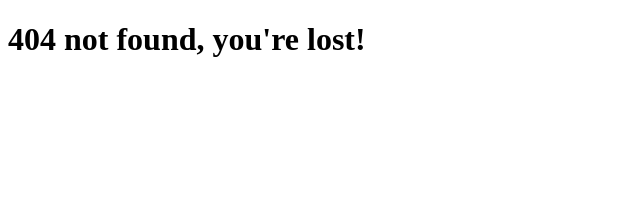
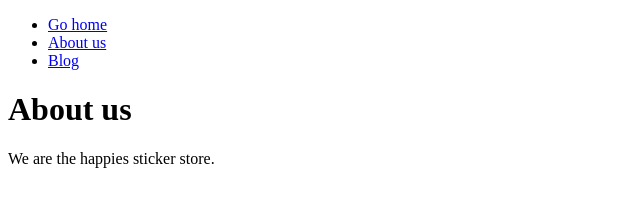
Before and after one commit to gahyeon-park/gatsby-typescript, a Gatsby site: page /about-us in a window 1280 px wide. Before the commit this address had no page. Shown: the whole page, without its empty margins (0-640 px from the left). Built offline with nearby package versions, Linux system fonts and the light colour scheme; Gatsby itself is replaced by a stand-in of ours.

Commit message:
#10.6 Layouts

```diff
--- /dev/null
+++ b/src/components/layout.tsx
@@ -0,0 +1,31 @@
+import React from "react";
+import { Link } from "gatsby";
+
+interface ILayoutProps {
+  children: any;
+  title: string;
+}
+
+export default function Layout({ children, title }: ILayoutProps) {
+  return (
+    <div>
+      <nav>
+        <ul>
+          <li>
+            <Link to="/">Go home</Link>
+          </li>
+          <li>
+            <Link to="/about-us">About us</Link>
+          </li>
+          <li>
+            <Link to="/blog">Blog</Link>
+          </li>
+        </ul>
+      </nav>
+      <main>
+        <h1>{title}</h1>
+        {children}
+      </main>
+    </div>
+  );
+}
--- /dev/null
+++ b/src/components/seo.tsx
@@ -0,0 +1,9 @@
+import React from "react";
+
+interface ISeoProps {
+  title: string;
+}
+
+export default function Seo({ title }: ISeoProps) {
+  return <title>{title} | DevStickers</title>;
+}
--- /dev/null
+++ b/src/pages/about-us.tsx
@@ -0,0 +1,17 @@
+import React from "react";
+import Layout from "../components/layout";
+import Seo from "../components/seo";
+
+export default function AboutUs() {
+  return (
+    <Layout title="About us">
+      <p>We are the happies sticker store.</p>
+    </Layout>
+  );
+}
+
+// export function Head() {
+//   return <title>About us</title>; // 브라우저 <head>에 들어감
+// }
+
+export const Head = () => <Seo title="About us" />;
```
Also changed, not shown: src/pages/blog.tsx (+9 -1 lines), src/pages/index.tsx (+12 -7 lines).
